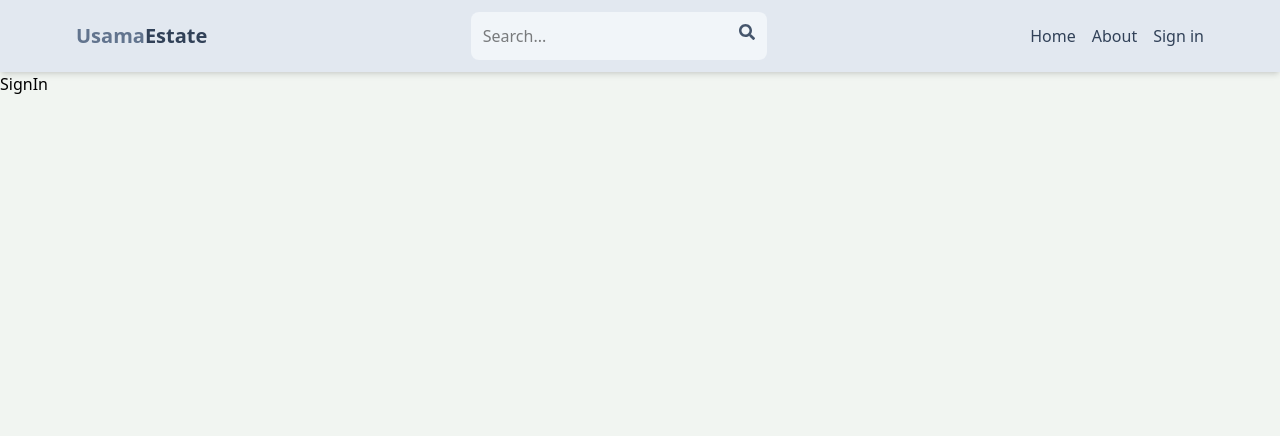
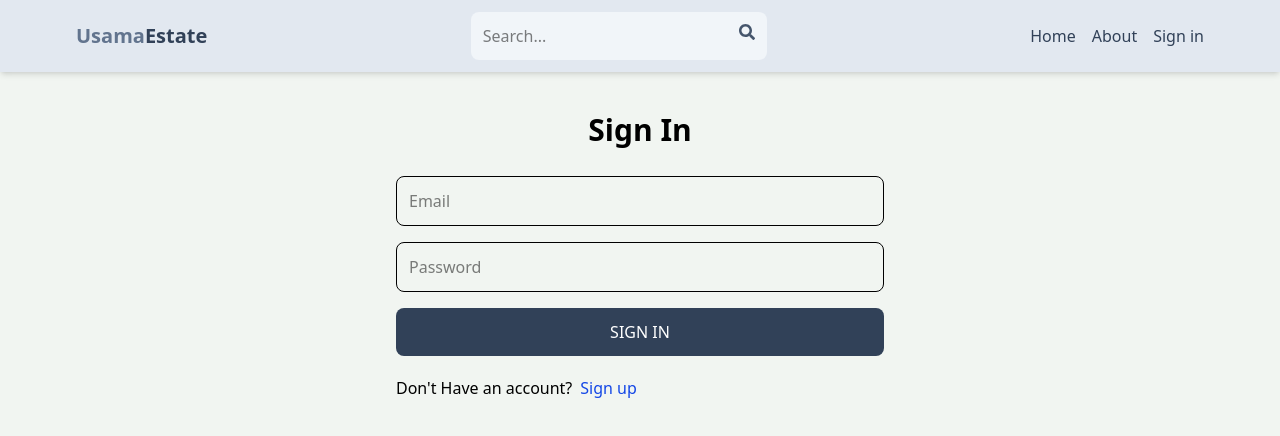
Before and after one commit to Usama809/Real-Estate-Application-React, a React (Vite) app in the folder client/: page /sign-in in a window 1280 px wide. Shown: the top 436 px of the page. Built offline with nearby package versions, Linux system fonts and the light colour scheme.

Commit message:
Add redux toolkit for SignInPage

```diff
--- a/client/package.json
+++ b/client/package.json
@@ -10,10 +10,12 @@
     "preview": "vite preview"
   },
   "dependencies": {
+    "@reduxjs/toolkit": "^2.9.0",
     "@tailwindcss/vite": "^4.1.13",
     "react": "^19.1.1",
     "react-dom": "^19.1.1",
     "react-icons": "^5.5.0",
+    "react-redux": "^9.2.0",
     "react-router-dom": "^7.9.3",
     "tailwindcss": "^4.1.13"
   },
--- a/client/src/pages/SignIn.jsx
+++ b/client/src/pages/SignIn.jsx
@@ -1,7 +1,79 @@
-import React from 'react'
+import React, { useState } from "react";
+import { Link, useNavigate } from "react-router-dom";
+import { useDispatch, useSelector } from "react-redux";
+import {
+  SignInStart,
+  SignInSuccess,
+  SignInFailure,
+} from "../redux/user/userSlice.js";
 
 export default function SignIn() {
+  const [formData, setFormData] = useState({});
+  const { loading , error } = useSelector((state) => state.user);
+  const navigate = useNavigate();
+  const dispatch = useDispatch();
+
+  const handleChange = (e) => {
+    setFormData({
+      ...formData,
+      [e.target.id]: e.target.value,
+    });
+  };
+  const handleSubmit = async (e) => {
+    e.preventDefault();
+    try {
+      dispatch(SignInStart());
+      const res = await fetch("/api/auth/signin", {
+        method: "POST",
+        headers: {
+          "Content-Type": "application/json",
+        },
+        body: JSON.stringify(formData),
+      });
+      const data = await res.json();
+      console.log(data);
+      if (data.success === false) {
+        dispatch(SignInFailure(data.message));
+        return;
+      }
+      dispatch(SignInSuccess(data));
+      navigate("/");
+    } catch (error) {
+      dispatch(SignInFailure(error.message));
+    }
+  };
   return (
-    <div>SignIn</div>
-  )
+    <div className="p-3 max-w-lg mx-auto">
+      <h1 className="text-3xl text-center font-semibold my-7">Sign In</h1>
+      <form onSubmit={handleSubmit} className="flex flex-col gap-4">
+        <input
+          type="email"
+          placeholder="Email"
+          id="email"
+          onChange={handleChange}
+          className="border p-3 rounded-lg "
+        />
+        <input
+          type="password"
+          placeholder="Password"
+          id="password"
+          onChange={handleChange}
+          className="border p-3 rounded-lg "
+        />
+        <button
+          disabled={loading}
+          className="bg-slate-700 text-white p-3 rounded-lg uppercase hover:opacity-95 disabled:opacity-80"
+        >
+          {loading ? "Loading..." : "Sign In"}
+        </button>
+      </form>
+      <div className="flex gap-2 mt-5">
+        <p>Don't Have an account? </p>
+        <Link to={"/sign-up"}>
+          <span className="text-blue-700">Sign up</span>
+        </Link>
+      </div>
+      { error && <p className="text-red-500 mt-5">{error}</p>}
+    </div>
+  );
 }
--- a/client/src/pages/SignUp.jsx
+++ b/client/src/pages/SignUp.jsx
@@ -40,7 +40,6 @@
       setError(error.message);
     }
 
-
   };
   return (
 
@@ -78,7 +77,7 @@
           <span className="text-blue-700">Sign in</span>
         </Link>
       </div>
-       {error && <p className="text-red-500 mt-5">{error}</p>}
+       {error && <p className="text-red-500 mt-5"> {error} </p>}
     </div>
   );
 }
--- /dev/null
+++ b/client/src/redux/store.js
@@ -0,0 +1,10 @@
+import { configureStore } from "@reduxjs/toolkit";
+import userReducer from "./user/userSlice.js";
+
+export const store = configureStore({
+  reducer: { user: userReducer },
+  middleware: (getDefaultMiddleware) =>
+    getDefaultMiddleware({
+      serializableCheck: false,
+    }),
+});
--- /dev/null
+++ b/client/src/redux/user/userSlice.js
@@ -0,0 +1,30 @@
+import { createSlice } from "@reduxjs/toolkit";
+
+const initialState = {
+  currentUser: null, // Changed from currentState for clarity
+  error: null,
+  loading: false,
+};
+
+const userSlice = createSlice({
+  name: "user",
+  initialState,
+
+  reducers: {
+    SignInStart: (state) => {
+      state.loading = true;
+    },
+    SignInSuccess: (state, action) => {
+      state.currentUser = action.payload;
+      state.loading = false;
+      state.error = null;
+    },
+    SignInFailure: (state, action) => {
+      state.error = action.payload;
+      state.loading = false;
+    },
+  },
+});
+
+export const { SignInStart, SignInSuccess, SignInFailure } = userSlice.actions;
+export default userSlice.reducer;
```
Also changed, not shown: client/src/main.jsx (+10 -5 lines), 2 other files (tests, documents, lock files or other folders).
